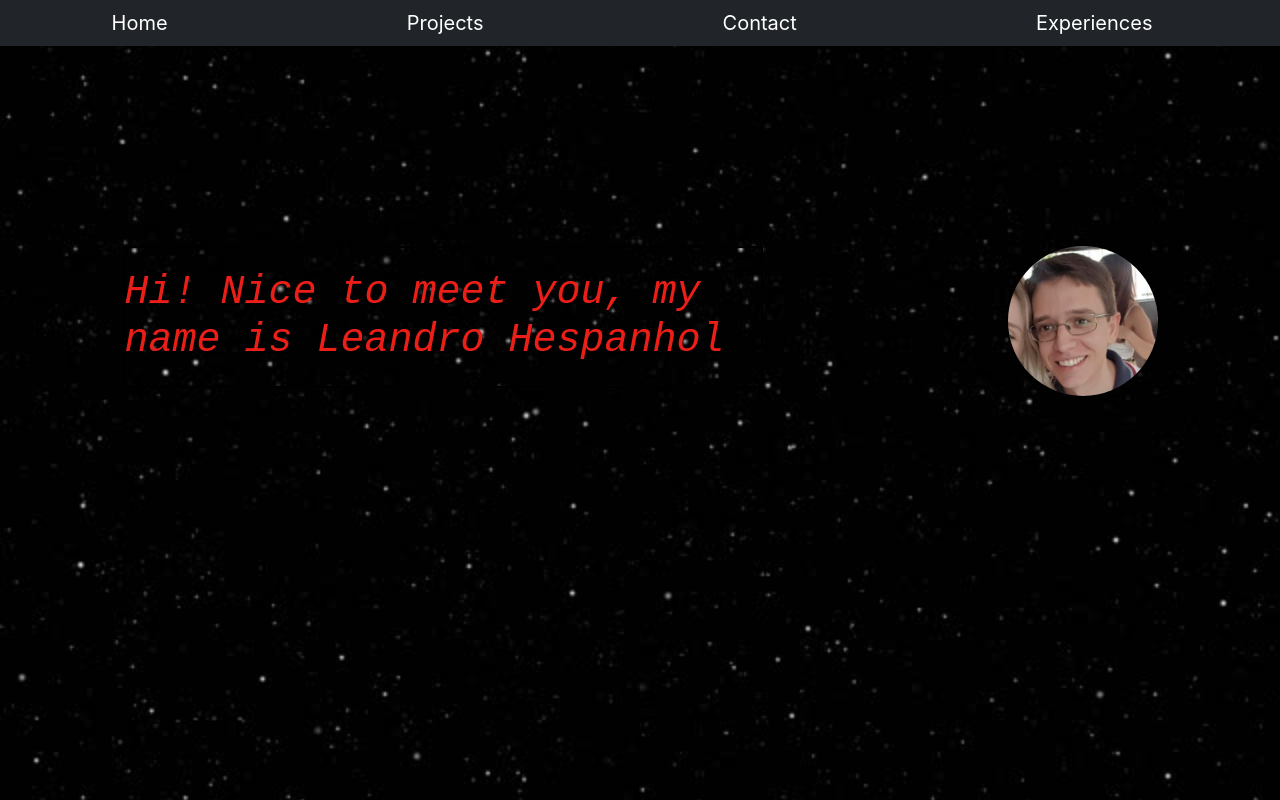
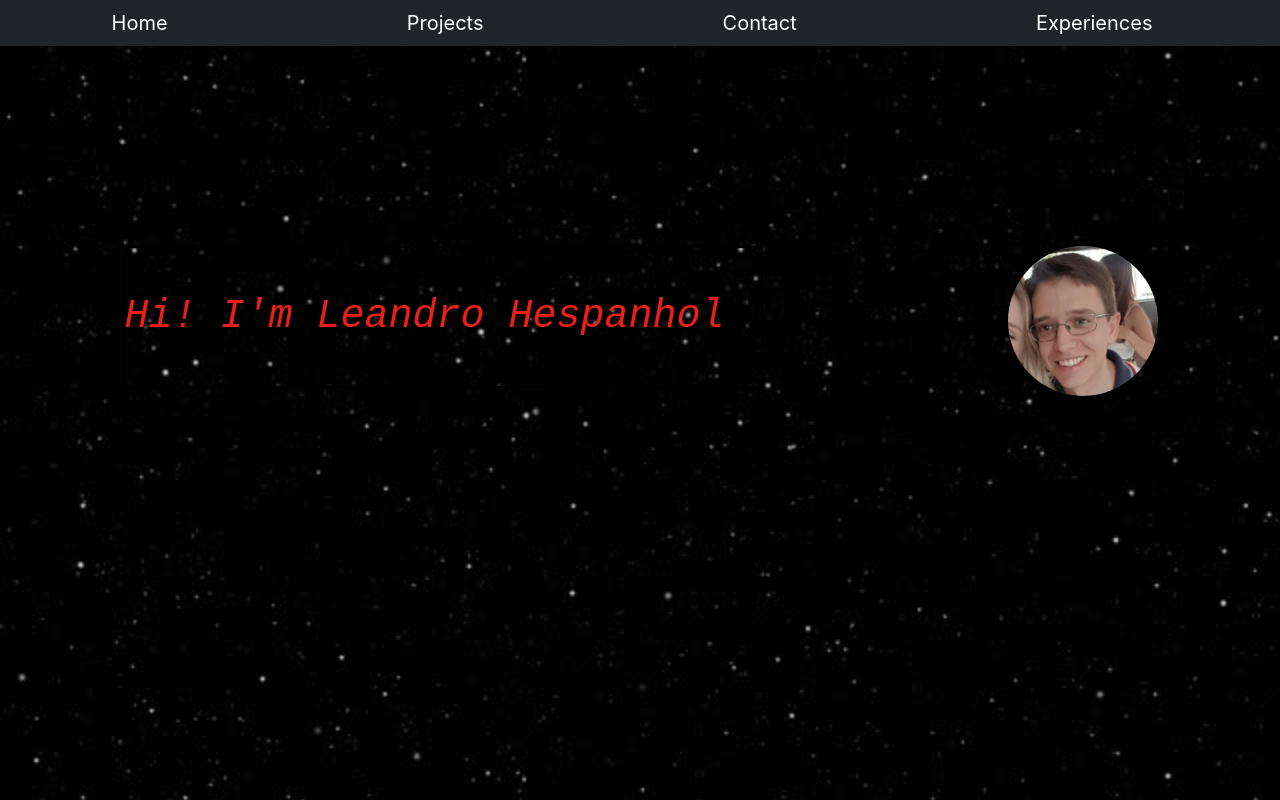
Before and after one commit to Leandro-Hespanhol/leandro-hespanhol.github.io, a React (Create React App) app: page / in a window 1280 px wide. Built offline with nearby package versions, Linux system fonts and the light colour scheme.

Commit message:
landing page header and initial steps

```diff
--- a/src/pages/Home.jsx
+++ b/src/pages/Home.jsx
@@ -10,9 +10,9 @@ export default class Home extends Component {
           <Header />
         </div>
         <div className="img-user">
-          <h1 className="title-user">
-            Hi! Nice to meet you, my name is Leandro Hespanhol
-          </h1>
+            <h1 className="title-user">
+              Hi! I'm Leandro Hespanhol
+            </h1>
           <img src={foto} alt="Leandro Hespanhol" id="foto" />
         </div>
       </div>
```
